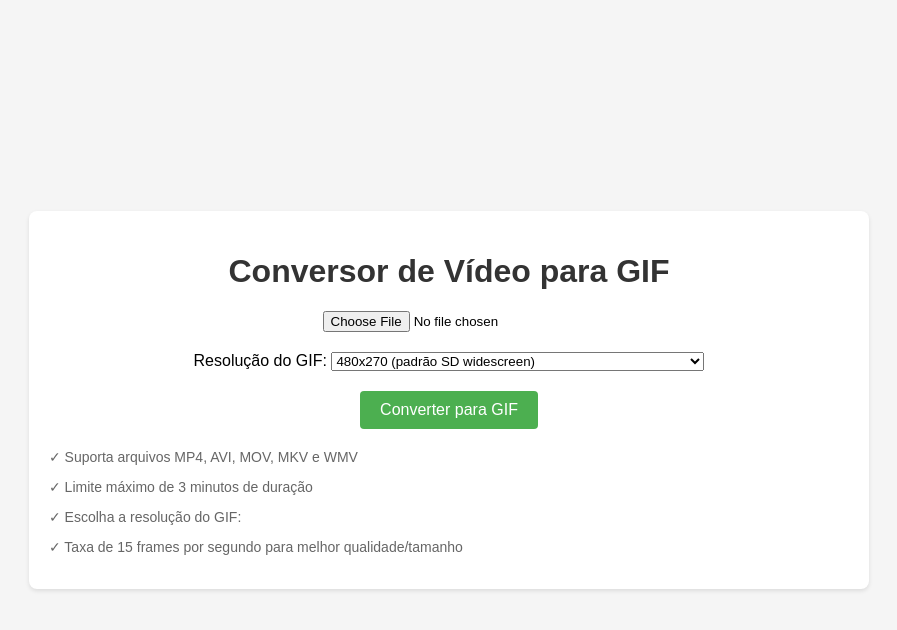
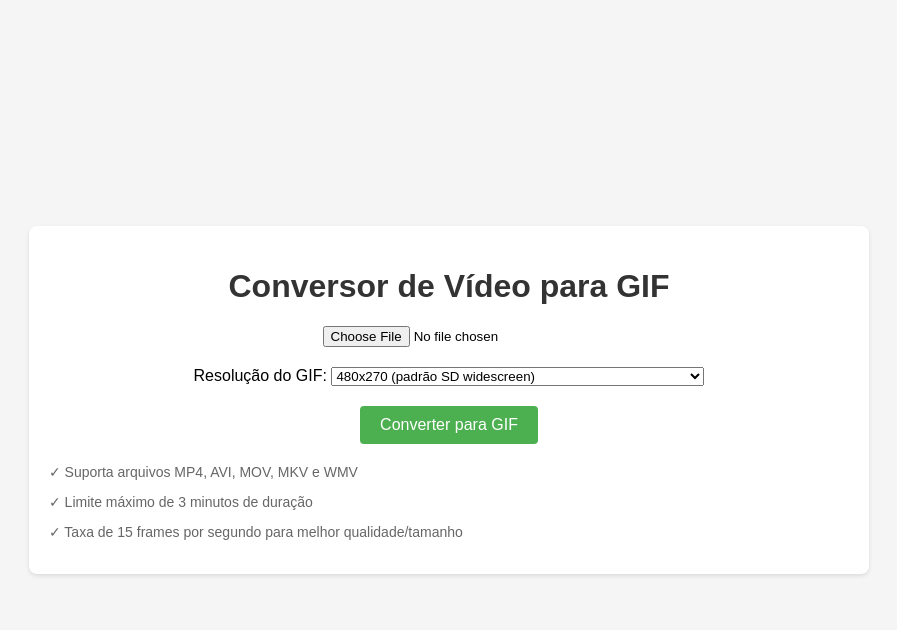
Before and after one commit to atiliofranca/conversor-video-gif, a Python web app: template templates/index.html in a window 1280 px wide. Shown: the top 630 px of the page, without its empty margins (191-1088 px from the left). Run offline with Jinja, Linux system fonts and the light colour scheme; the template is opened without the code that fills it, so the values that code supplies are empty.

Commit message:
docs: atualiza o README

```diff
--- a/templates/index.html
+++ b/templates/index.html
@@ -116,8 +116,6 @@
         <div class="info">
             <p>✓ Suporta arquivos MP4, AVI, MOV, MKV e WMV</p>
             <p>✓ Limite máximo de 3 minutos de duração</p>
-            <p>✓ Escolha a resolução do GIF:</p>
-
             <p>✓ Taxa de 15 frames por segundo para melhor qualidade/tamanho</p>
         </div>
     </div>
```
Also changed, not shown: README.md.
